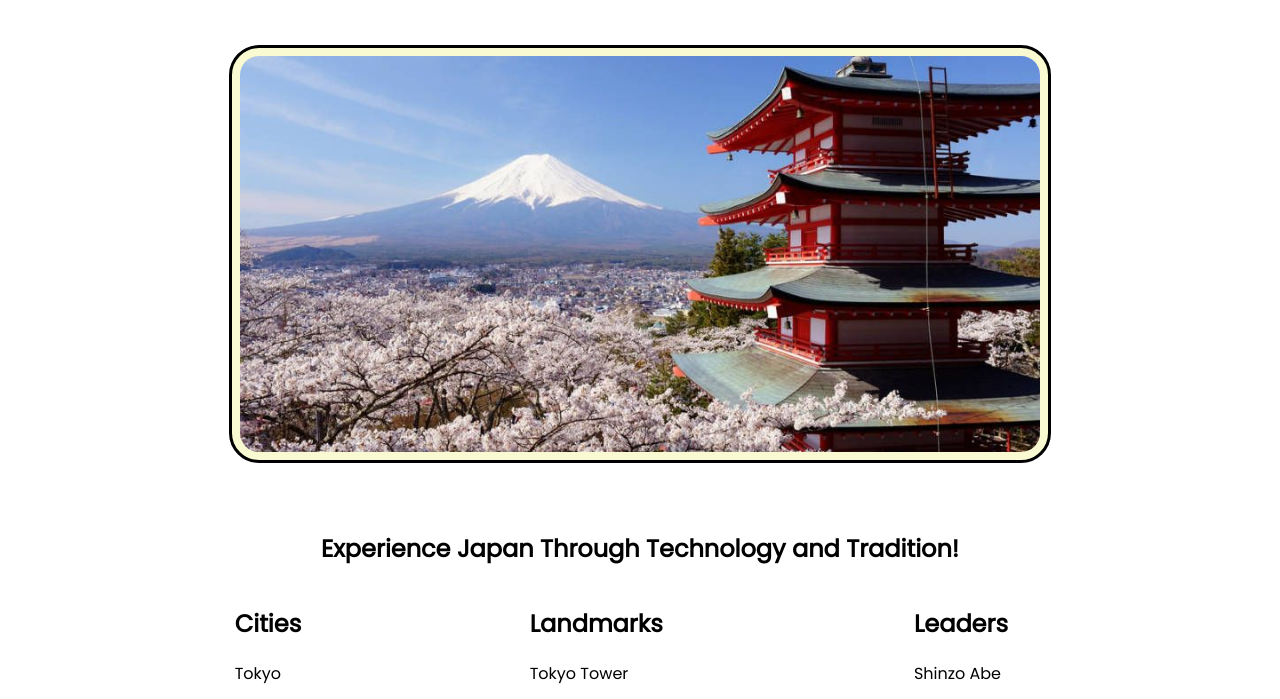
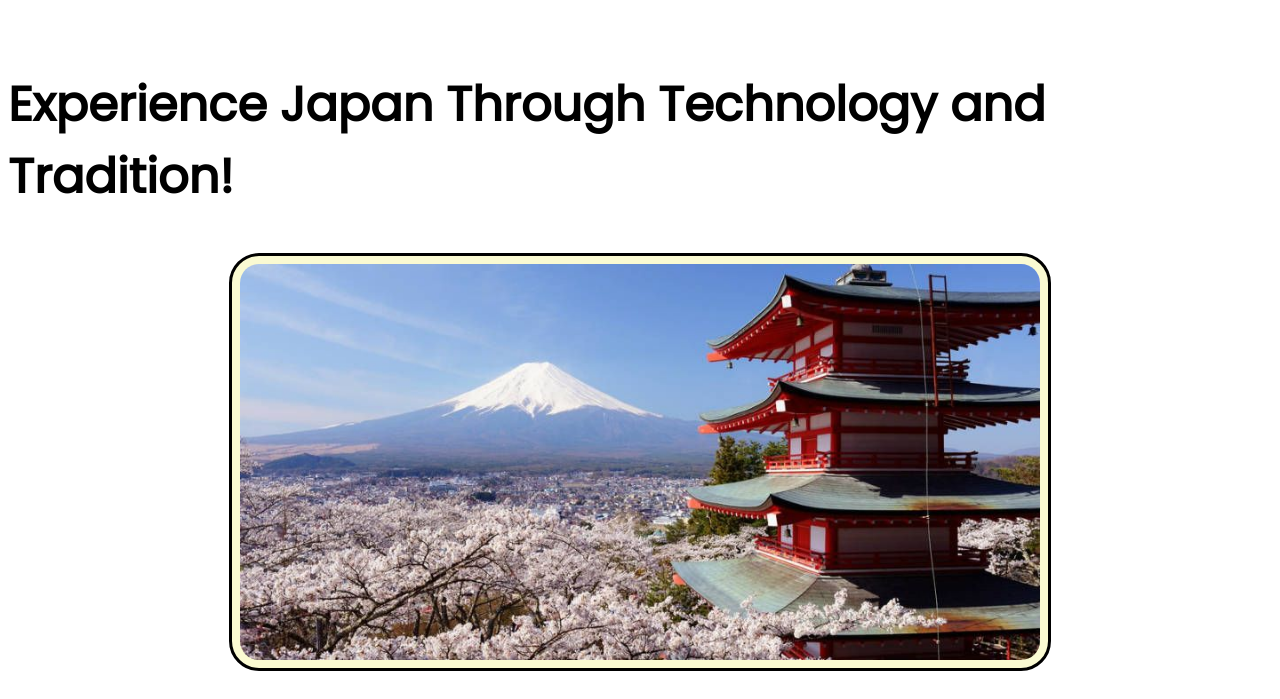
Before and after one commit to nss-day-cohort-43/automated-world-code-of-silence, a plain HTML site: page japan.html in a window 1280 px wide. Shown: the part 562-1261 px from the top of the page. Drawn offline with Linux system fonts and the light colour scheme.

Commit message:
ca-re-oriented country title & country image... also centered copyright text

```diff
--- a/japan.html
+++ b/japan.html
@@ -26,8 +26,8 @@
 
 
     <section class="country-info">
-       <img class="country-image" src="images/japan.jpg" alt="Image of Mt. Fuji">
-       <h2 class="country-title">Experience Japan Through Technology and Tradition!</h2>
+        <h2 class="country-title">Experience Japan Through Technology and Tradition!</h2>
+        <img class="country-image" src="images/japan.jpg" alt="Image of Mt. Fuji">
     </section>
 
 
--- a/styles/main.css
+++ b/styles/main.css
@@ -31,9 +31,15 @@ body {
     border-radius: 30px;
     margin: 3em;
     border: 100%;
+    margin-top: 0;
 }
 
 footer {
     text-align: center;
     margin-top: 5em;
 }
+
+.country-title {
+    font-size: 3em;
+    margin-top: 1.5em;
+}
```
Also changed, not shown: jamaica.html (+2 -2 lines), scotland.html (+2 -2 lines).
